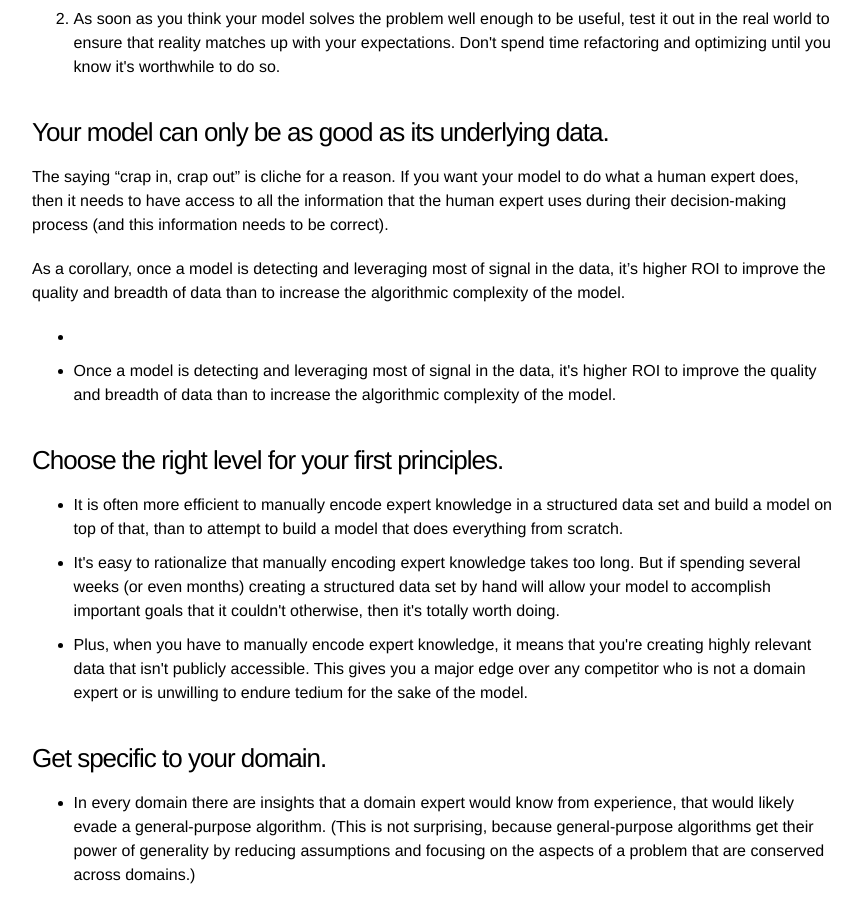
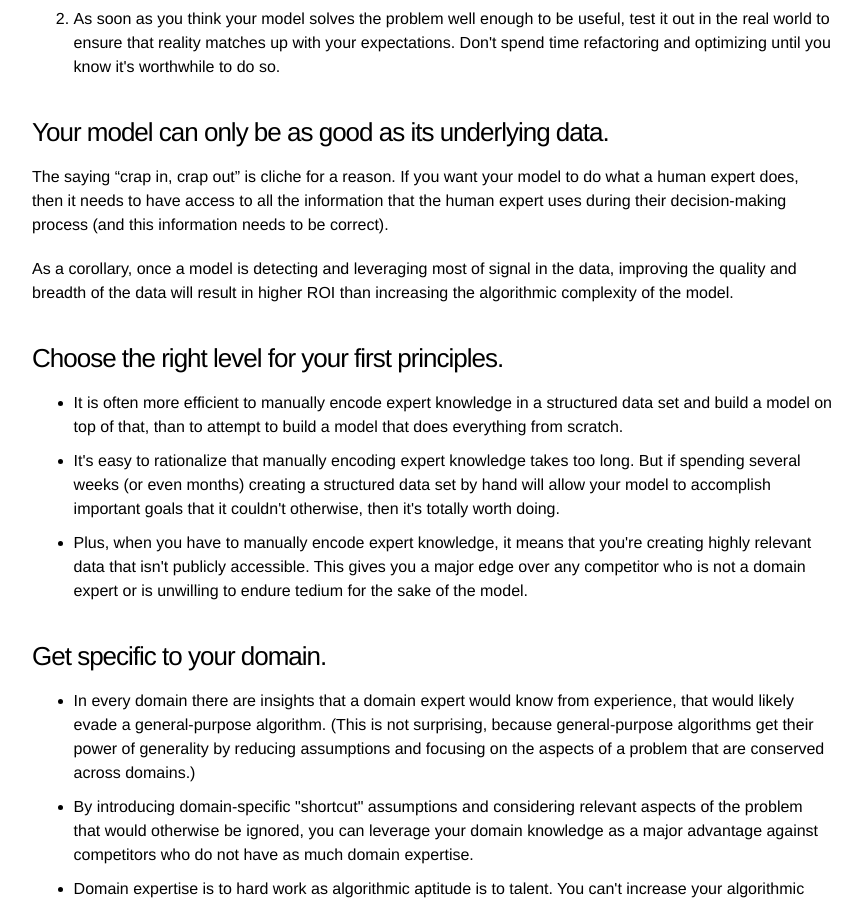
Before and after one commit to quantmonster/quantmonster.github.io, a Jekyll site: the page built from _posts/2022-09-07-modeling-tips.md, in a window 1280 px wide and 900 px high, scrolled down 1407 px. Shown: the whole window, without its empty margins (208-1070 px from the left). Built offline with Jekyll 4.4.1, drawn with Linux system fonts in a browser that asks for light colours.

Commit message:
Update 2022-09-07-modeling-tips.md

```diff
--- a/_posts/2022-09-07-modeling-tips.md
+++ b/_posts/2022-09-07-modeling-tips.md
@@ -48,12 +48,7 @@ Below are two strategies that you can use to avoid this tragic fate.
 
 The saying "crap in, crap out" is cliche for a reason. If you want your model to do what a human expert does, then it needs to have access to all the information that the human expert uses during their decision-making process (and this information needs to be correct).
 
-As a corollary, once a model is detecting and leveraging most of signal in the data, it's higher ROI to improve the quality and breadth of data than to increase the algorithmic complexity of the model.
-
-<ul>
-  <li></li>
-  <li>Once a model is detecting and leveraging most of signal in the data, it's higher ROI to improve the quality and breadth of data than to increase the algorithmic complexity of the model.</li>
-</ul>
+As a corollary, once a model is detecting and leveraging most of signal in the data, improving the quality and breadth of the data will result in higher ROI than increasing the algorithmic complexity of the model.
 
 <h3>Choose the right level for your first principles.</h3>
 <ul>
```
